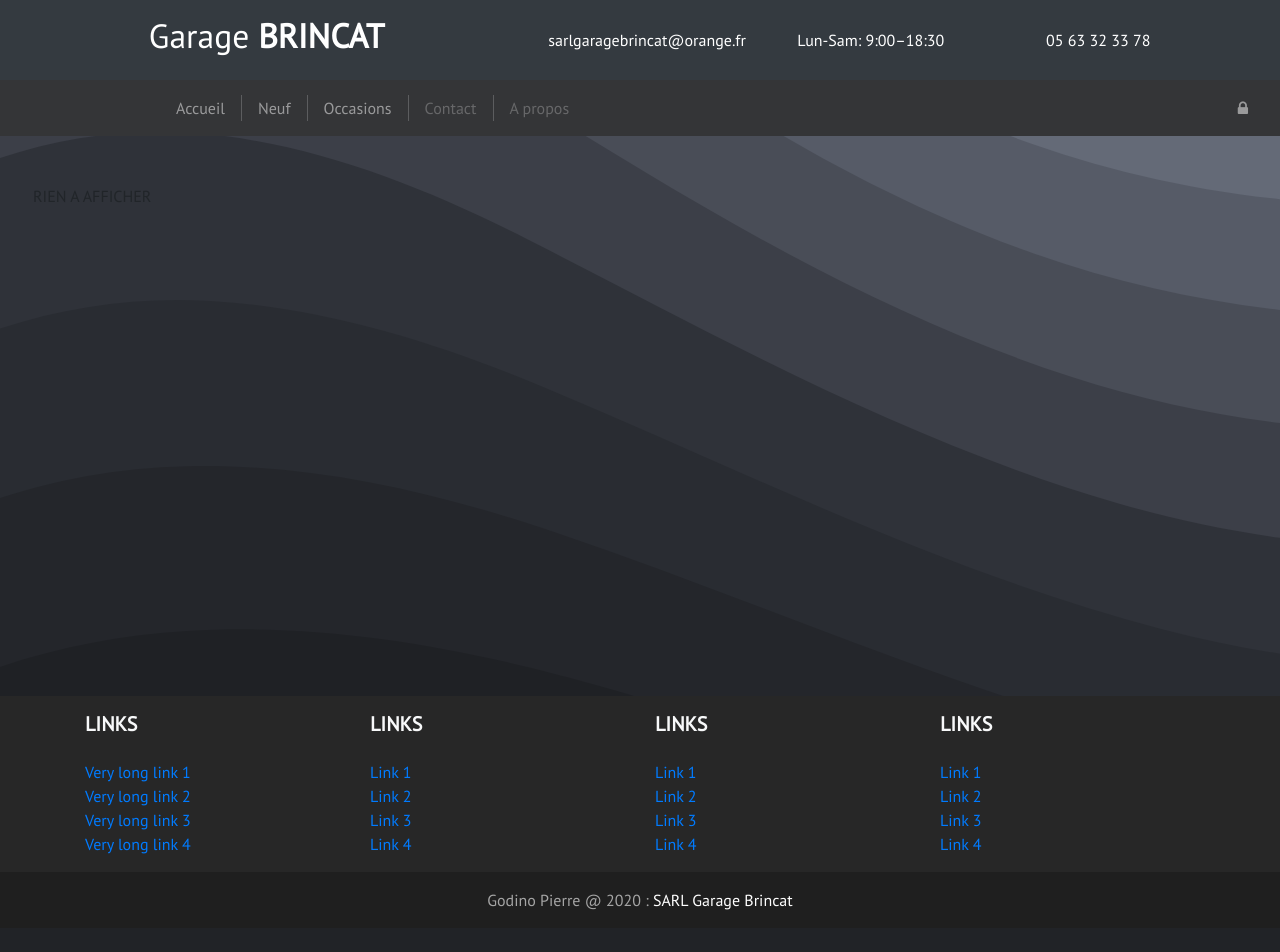
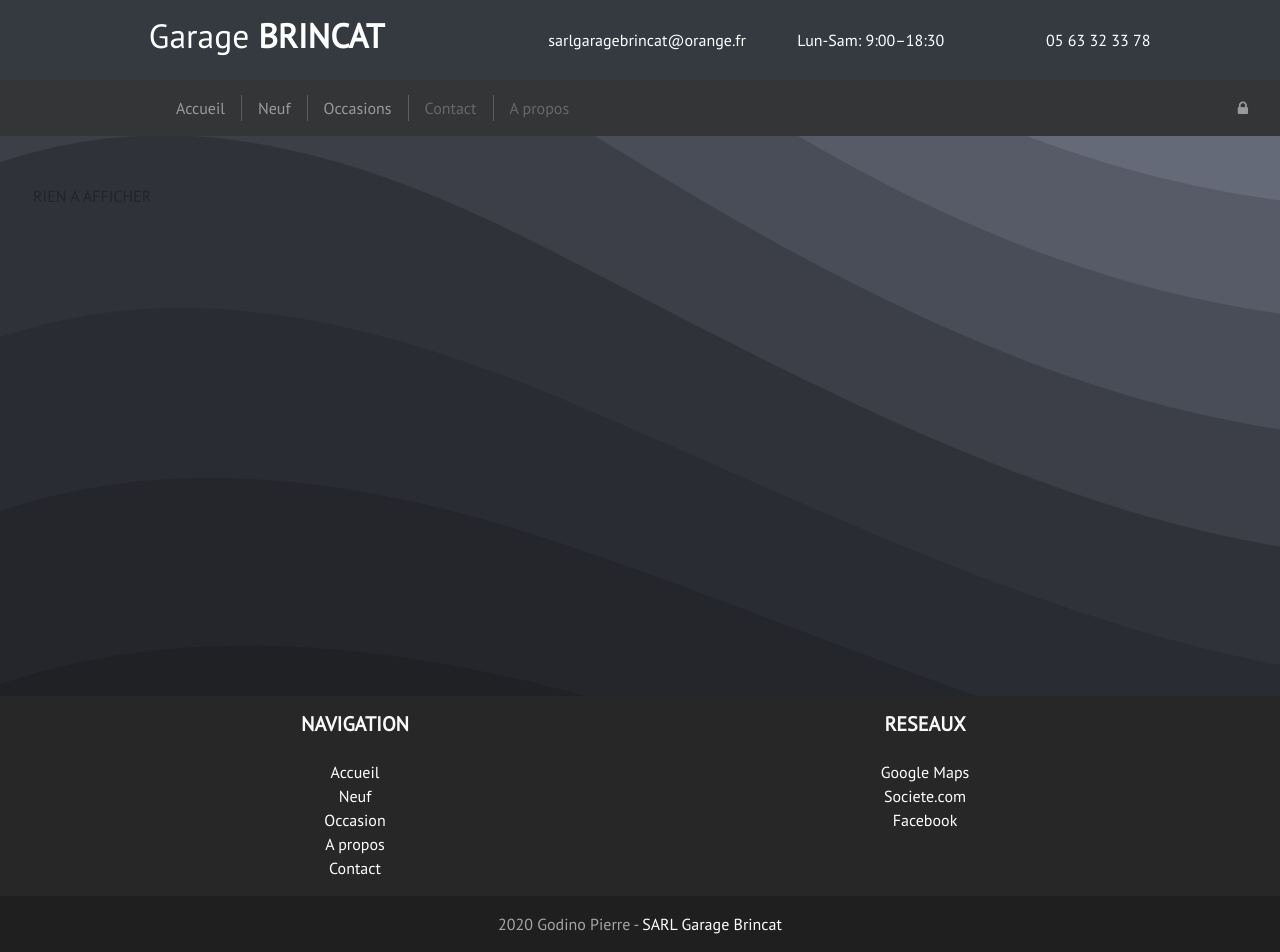
Before and after one commit to PierreG-dev/Garage_BRINCAT, a Symfony app: template templates/main/neuf.html.twig in a window 1280 px wide. Before the commit the page ends 910 px from the top, so only its background shows below. Run offline with Twig, Linux system fonts and the light colour scheme; the template is opened without the code that fills it, so the values that code supplies are empty; some libraries are stand-ins or nearby versions.

Commit message:
final commit before oral

```diff
--- a/templates/footer.html.twig
+++ b/templates/footer.html.twig
@@ -4,86 +4,42 @@
     <div class="container text-center text-md-left text-light">
         <!-- Grid row -->
         <div class="row">
-            <!-- Grid column -->
-            <div class="col-md-3 mx-auto">
+
+            <div class="col-md-6 mx-auto text-center">
                 <!-- Links -->
-                <h5 class="font-weight-bold text-uppercase mt-3 mb-4">Links</h5>
+                <h5 class="font-weight-bold text-uppercase mt-3 mb-4">Navigation</h5>
+
                 <ul class="list-unstyled">
                     <li>
-                        <a href="#!">Very long link 1</a>
+                        <a href="{{ path('home') }}" class="text-white">Accueil</a>
                     </li>
                     <li>
-                        <a href="#!">Very long link 2</a>
+                        <a href="{{ path('neuf') }}" class="text-white">Neuf</a>
                     </li>
                     <li>
-                        <a href="#!">Very long link 3</a>
+                        <a href="{{ path('occasion') }}" class="text-white">Occasion</a>
                     </li>
                     <li>
-                        <a href="#!">Very long link 4</a>
+                        <a href="{{ path('about') }}" class="text-white">A propos</a>
+                    </li>
+                    <li>
+                        <a href="{{ path('contact') }}" class="text-white">Contact</a>
                     </li>
                 </ul>
             </div>
-            <!-- Grid column -->
-            <hr class="clearfix w-100 d-md-none">
-            <!-- Grid column -->
-            <div class="col-md-3 mx-auto">
+
+            <div class="col-md-6 mx-auto text-center">
                 <!-- Links -->
-                <h5 class="font-weight-bold text-uppercase mt-3 mb-4">Links</h5>
-
+                <h5 class="font-weight-bold text-uppercase mt-3 mb-4">Reseaux</h5>
                 <ul class="list-unstyled">
                     <li>
-                        <a href="#!">Link 1</a>
+                        <a href="#!" class="text-white">Google Maps</a>
                     </li>
                     <li>
-                        <a href="#!">Link 2</a>
+                        <a href="#!" class="text-white">Societe.com</a>
                     </li>
                     <li>
-                        <a href="#!">Link 3</a>
-                    </li>
-                    <li>
-                        <a href="#!">Link 4</a>
-                    </li>
-                </ul>
-            </div>
-            <!-- Grid column -->
-            <hr class="clearfix w-100 d-md-none">
-            <!-- Grid column -->
-            <div class="col-md-3 mx-auto">
-                <!-- Links -->
-                <h5 class="font-weight-bold text-uppercase mt-3 mb-4">Links</h5>
-                <ul class="list-unstyled">
-                    <li>
-                        <a href="#!">Link 1</a>
-                    </li>
-                    <li>
-                        <a href="#!">Link 2</a>
-                    </li>
-                    <li>
-                        <a href="#!">Link 3</a>
-                    </li>
-                    <li>
-                        <a href="#!">Link 4</a>
-                    </li>
-                </ul>
-            </div>
-            <!-- Grid column -->
-            <hr class="clearfix w-100 d-md-none">
-            <!-- Grid column -->
-            <div class="col-md-3 mx-auto">
-                <!-- Links -->
-                <h5 class="font-weight-bold text-uppercase mt-3 mb-4">Links</h5>
-                <ul class="list-unstyled">
-                    <li>
-                        <a href="#!">Link 1</a>
-                    </li>
-                    <li>
-                        <a href="#!">Link 2</a>
-                    </li>
-                    <li>
-                        <a href="#!">Link 3</a>
-                    </li>
-                    <li>
-                        <a href="#!">Link 4</a>
+                        <a href="#!" class="text-white">Facebook</a>
                     </li>
                 </ul>
             </div>
@@ -93,7 +49,7 @@
     </div>
     <!-- Footer Links -->
     <!-- Copyright -->
-    <div class="footer-copyright text-center py-3" style="background-color: rgba(0,0,0,0.2); color: rgba(255,255,255,0.6); float: bottom;">Godino Pierre @ 2020 :
+    <div class="footer-copyright text-center py-3" style="background-color: rgba(0,0,0,0.2); color: rgba(255,255,255,0.6); float: bottom;">2020 Godino Pierre -
         <a href="/" style="color: #fff"> SARL Garage Brincat</a>
     </div>
     <!-- Copyright -->
```
